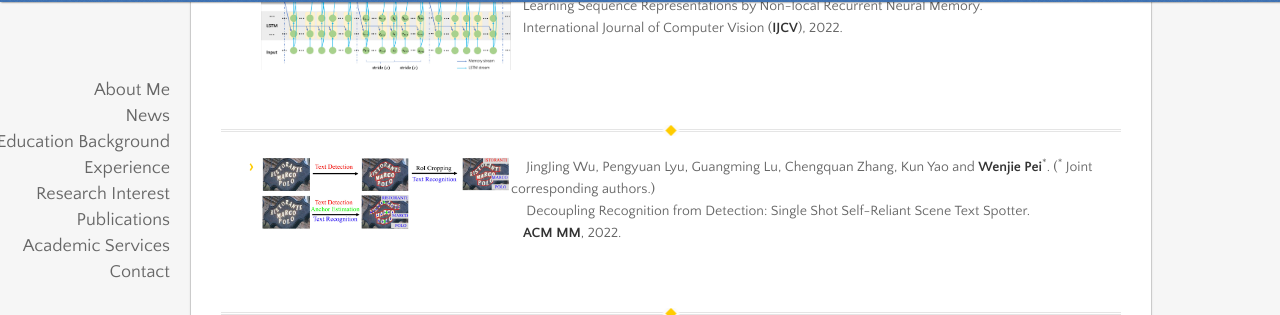
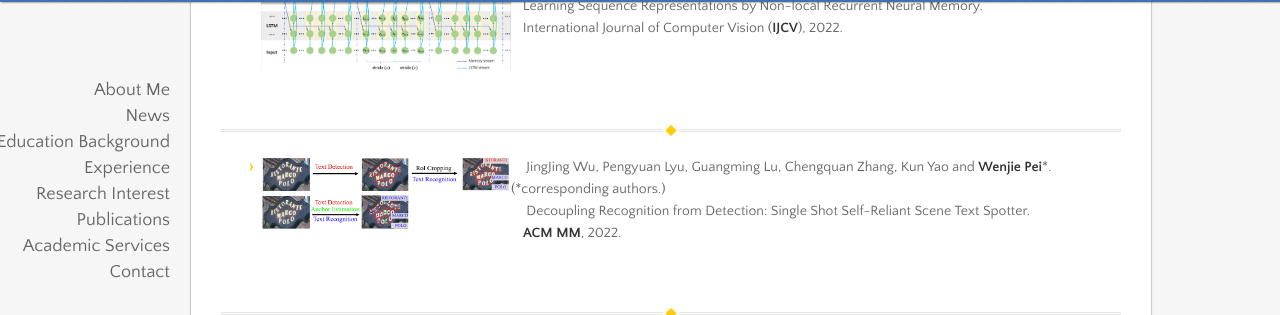
Before and after one commit to wenjiepei/wenjiepei.github.com, a Jekyll site: the page built from index.md, in a window 1280 px wide and 900 px high, scrolled down 1931 px, cut to the strip 103-418 px from the top of the window. Built offline with Jekyll 4.4.1, drawn with Linux system fonts in a browser that asks for light colours; nearby versions of some CDN libraries; our own code applies the rules of GitHub Pages for plain Markdown files.

Commit message:
Update index.md

```diff
--- a/index.md
+++ b/index.md
@@ -91,7 +91,7 @@ Delft University of Technology, 2018.
 
 ------------------------------------------------------------------------------------------------------------------------------
 
-- <img align="left" width="250" src="publication/srsts_github.jpg">&emsp; JingJing Wu, Pengyuan Lyu, Guangming Lu, Chengquan Zhang, Kun Yao and __Wenjie Pei__<sup>*</sup>. (<sup>*</sup> Joint corresponding authors.)
+- <img align="left" width="250" src="publication/srsts_github.jpg">&emsp; JingJing Wu, Pengyuan Lyu, Guangming Lu, Chengquan Zhang, Kun Yao and __Wenjie Pei__\*. (\*corresponding authors.)
 &emsp; Decoupling Recognition from Detection: Single Shot Self-Reliant Scene Text Spotter.
 &emsp;__ACM MM__, 2022.
 <br>
```
